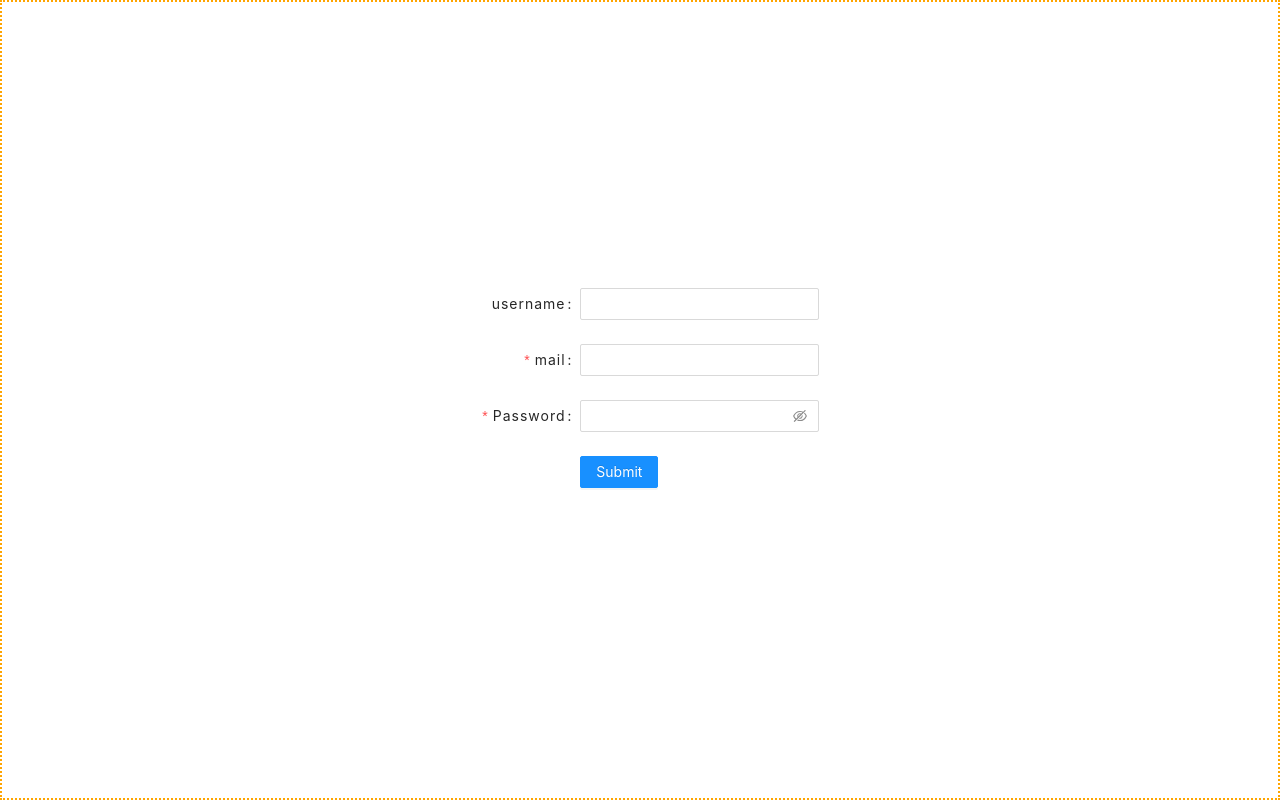
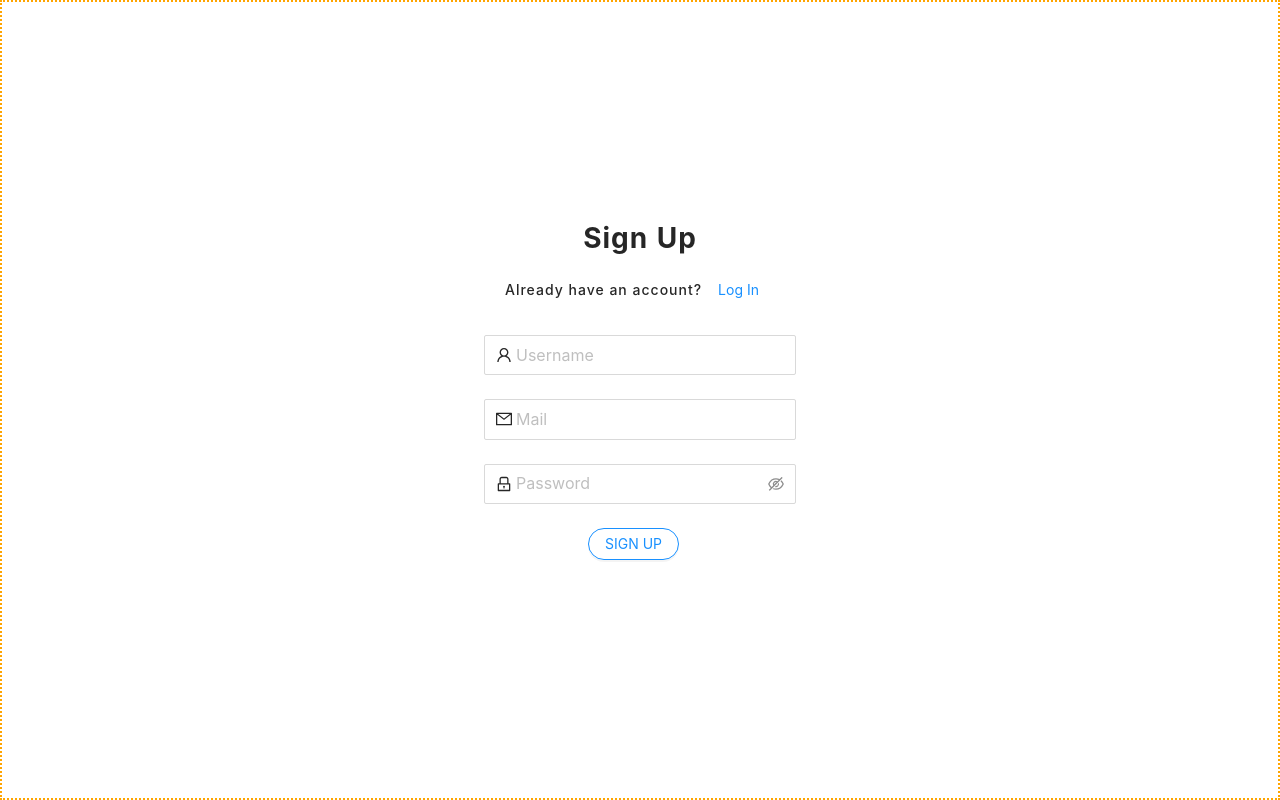
Before and after one commit to MING-CHUNLee/MING--PersonalWebsite, a React (Create React App) app in the folder frontend/: page /register in a window 1280 px wide. Built offline with nearby package versions, Linux system fonts and the light colour scheme; no server answers.

Commit message:
style: :zap: 登入註冊頁面修正

```diff
--- a/frontend/src/App.js
+++ b/frontend/src/App.js
@@ -1,5 +1,4 @@
 import React from "react";
-import { ReactDOM } from "react";
 import Index from "./pages/Home/index";
 import Register from "./pages/Home/register";
 import Login from "./pages/Home/login";
@@ -25,7 +24,7 @@ const App = () => {
       ) : (
         // <Route path="*" element={<Button>sddsd</Button>} />
         <Routes>
-        <Route path="*" index element={<Login />} />
+           <Route path="*" element={<Login/>} />
         <Route path="/login" index element={<Login />} />
         <Route path="/register" element={<Register />} />
       </Routes>
--- a/frontend/src/pages/Home/comments.js
+++ b/frontend/src/pages/Home/comments.js
@@ -175,6 +175,7 @@ const Delete=(id)=>{
                       author={item.USER.username}
                       avatar={"https://joeschmoe.io/api/v1/random"}
                       content={item.context}
+                      datetime={item.updatedAt}
                     />
                   </Col>
                   {item.announcer ===localStorage.getItem("id")?(
--- a/frontend/src/pages/Home/index.css
+++ b/frontend/src/pages/Home/index.css
@@ -19,9 +19,8 @@ h2{
     /* display: flex; */
     max-width: 80vw;
     border: solid 3px rgb(36, 18, 18);
-    /* padding: 50px; */
     position: relative;
-    margin: 3vw;
+    margin: auto;
   }
 .basic{
   background-color: #647b71;
--- a/frontend/src/pages/Home/login.css
+++ b/frontend/src/pages/Home/login.css
@@ -16,3 +16,7 @@
     border-radius:5px;
 
   }
+
+body{
+  font-family:"Madefor","Helvetica", "Arial","LiHei Pro","黑體-繁","微軟正黑體", sans-serif;
+}
--- a/frontend/src/pages/Home/login.js
+++ b/frontend/src/pages/Home/login.js
@@ -1,8 +1,10 @@
-import { Button, Checkbox, Form, Input } from 'antd';
+import { Button, Checkbox, Form, Input,Switch } from 'antd';
 import "./login.css";
 import axios from "../../Axios.config";
 import { useNavigate } from "react-router-dom";
-
+import {
+  LockOutlined,MailOutlined
+} from '@ant-design/icons';
 const App = () => {
     const navigate = useNavigate();
 
@@ -43,27 +45,34 @@ const App = () => {
     console.log('Failed:', errorInfo);
   };
 
+  const onClick=(e)=>{
+
+    console.log("A")
+    navigate('/register', { replace: true });
+  }
   return (
     <div >
     <div className='container'>
+
     <Form
       name="basic"
-      labelCol={{
-        span: 8,
+
+      wrapperCol={{
+        span: 24,
       }}
-      wrapperCol={{
-        span: 16,
-      }}
-      initialValues={{
-        remember: true,
-      }}
+
       onFinish={onFinish}
       onFinishFailed={onFinishFailed}
       autoComplete="off"
-      class="form"
+
     >
+      <div  style={{textAlign:"center"}}>
+      <h1> <b>Log In</b></h1>
+        <h4>Don't have an account? <Button type="link"  onClick={onClick}>Sign up</Button></h4>
+        <br/>
+      </div>
+
       <Form.Item
-        label="mail"
         name="mail"
         rules={[
             { type: "email", message: "請輸入有效的郵件地址" },
@@ -73,11 +82,10 @@ const App = () => {
             },
           ]}
       >
-        <Input />
+        <Input  size="large" prefix={  <MailOutlined className="site-form-item-icon"/>} placeholder="Mail"/>
       </Form.Item>
 
       <Form.Item
-        label="Password"
         name="password"
         rules={[
           {
@@ -86,18 +94,11 @@ const App = () => {
           },
         ]}
       >
-        <Input.Password />
+        <Input.Password  size="large" prefix={<LockOutlined />} placeholder="Password"/>
       </Form.Item>
 
-      <Form.Item
-        name="isShow"
-        valuePropName="checked"
-        wrapperCol={{
-          offset: 8,
-          span: 16,
-        }}
-      >
-        <Checkbox>匿名登入</Checkbox>
+      <Form.Item name="isShow" label="匿名" valuePropName="checked">
+        <Switch size="small"/>
       </Form.Item>
 
       <Form.Item
@@ -106,8 +107,8 @@ const App = () => {
           span: 16,
         }}
       >
-        <Button type="primary" htmlType="submit">
-          Submit
+        <Button ghost type="primary" htmlType="submit" shape="round">
+          LOG IN
         </Button>
       </Form.Item>
     </Form>
--- a/frontend/src/pages/Home/register.js
+++ b/frontend/src/pages/Home/register.js
@@ -1,30 +1,32 @@
-import { Button, Checkbox, Form, Input } from 'antd';
+import { Button, Checkbox, Form, Input } from "antd";
 import "./login.css";
 import axios from "../../Axios.config";
 import { useNavigate } from "react-router-dom";
-
+import {
+  UserOutlined, LockOutlined,MailOutlined
+} from '@ant-design/icons';
 const App = () => {
   const navigate = useNavigate();
 
   const onFinish = (values) => {
-    console.log('Success:', values);
+    console.log("Success:", values);
 
     var udata = JSON.stringify({
-        "password":values.password,
-        "mail":values.mail,
-        "username":values.username,
+      password: values.password,
+      mail: values.mail,
+      username: values.username,
     });
 
     var config = {
-        method: 'post',
-        url: '/api/register',
-        data : udata
+      method: "post",
+      url: "/api/register",
+      data: udata,
     };
 
     axios(config)
       .then(function (response) {
         console.log(JSON.stringify(response.data));
-        navigate("/login",{replace:true});
+        navigate("/login", { replace: true });
         window.location.reload();
       })
       .catch(function (error) {
@@ -33,35 +35,41 @@ const App = () => {
   };
 
   const onFinishFailed = (errorInfo) => {
-    console.log('Failed:', errorInfo);
+    console.log("Failed:", errorInfo);
   };
-
+  const onClick = (e) => {
+    console.log("A");
+    navigate("/login", { replace: true });
+  };
   return (
-    <div className='container'>
+    <div className="container">
       <Form
         name="basic"
-      labelCol={{
-        span: 8,
-      }}
         wrapperCol={{
-        span: 16,
-      }}
-      initialValues={{
-        remember: true,
+          span: 24,
         }}
         onFinish={onFinish}
         onFinishFailed={onFinishFailed}
         autoComplete="off"
-      class="form"
       >
-        <Form.Item
-        label="username"
-        name="username"
-      >
-        <Input />
+        <div style={{ textAlign: "center" }}>
+          <h1>
+            {" "}
+            <b>Sign Up</b>
+          </h1>
+          <h4>
+            Already have an account?
+            <Button type="link" onClick={onClick}>
+              Log In
+            </Button>
+          </h4>
+          <br />
+        </div>
+
+        <Form.Item name="username">
+        <Input  size="large" prefix={  <UserOutlined  className="site-form-item-icon"/>} placeholder="Username"/>
         </Form.Item>
         <Form.Item
-        label="mail"
           name="mail"
           rules={[
             { type: "email", message: "請輸入有效的郵件地址" },
@@ -71,20 +79,19 @@ const App = () => {
             },
           ]}
         >
-        <Input />
+              <Input  size="large" prefix={  <MailOutlined className="site-form-item-icon"/>} placeholder="Mail"/>
         </Form.Item>
 
         <Form.Item
-        label="Password"
           name="password"
           rules={[
             {
               required: true,
-            message: 'Please input your password!',
+              message: "Please input your password!",
             },
           ]}
         >
-        <Input.Password />
+            <Input.Password  size="large" prefix={<LockOutlined />} placeholder="Password"/>
         </Form.Item>
 
         {/* <Form.Item
@@ -104,8 +111,8 @@ const App = () => {
             span: 16,
           }}
         >
-        <Button type="primary" htmlType="submit">
-          Submit
+           <Button ghost type="primary" htmlType="submit" shape="round">
+            SIGN UP
           </Button>
         </Form.Item>
       </Form>
--- a/frontend/src/pages/components/HeaderBar.js
+++ b/frontend/src/pages/components/HeaderBar.js
@@ -11,7 +11,7 @@ export const HeaderBar = () => {
   const onClick = (e) => {
     console.log("click ", e);
 
-    navigate(e.key,{replace:true});
+    navigate(e.key, { replace: true });
   };
 
   // const navigate = useNavigate();
@@ -21,25 +21,27 @@ export const HeaderBar = () => {
     window.location.reload();
   };
   return (
-
     <Header className="black">
       <Row>
-          <Col
+        {/* <Col
           style={{
             verticalAlign: "middle",
             color: "white",
           }}
+          span
         >
           時光屋座位使用管理系統
+        </Col> */}
+        <Col>
+        <Menu
+          mode="horizontal"
+          defaultSelectedKeys={["index"]}
+          onClick={onClick}
+        >
+          <Menu.Item key="/comment">留言板</Menu.Item>
+          <Menu.Item key="/">履歷</Menu.Item>
+        </Menu>
         </Col>
-          <Menu mode="horizontal" defaultSelectedKeys={["index"]} onClick={onClick}>
-            <Menu.Item key="/comment">AAA
-             </Menu.Item>
-      <Menu.Item key="/index">
-
-        AAAA
-      </Menu.Item>
-          </Menu>
         <Col
           span={2}
           push={18}
@@ -60,7 +62,6 @@ export const HeaderBar = () => {
         </Col>
       </Row>
     </Header>
-
   );
 };
 export default HeaderBar;
```
Also changed, not shown: frontend/src/pages/Home/comments copy.js (deleted, +0 -90 lines). Lines whose indentation alone changed are shown as unchanged.
